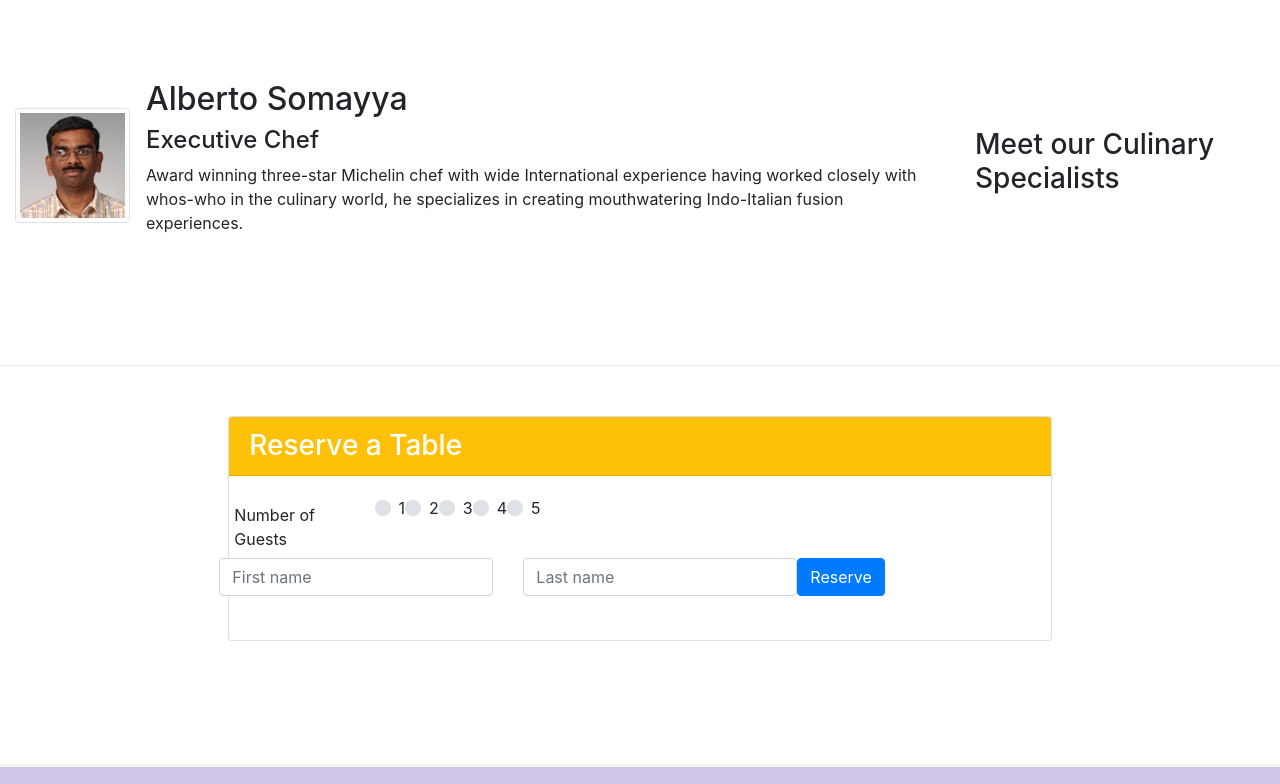
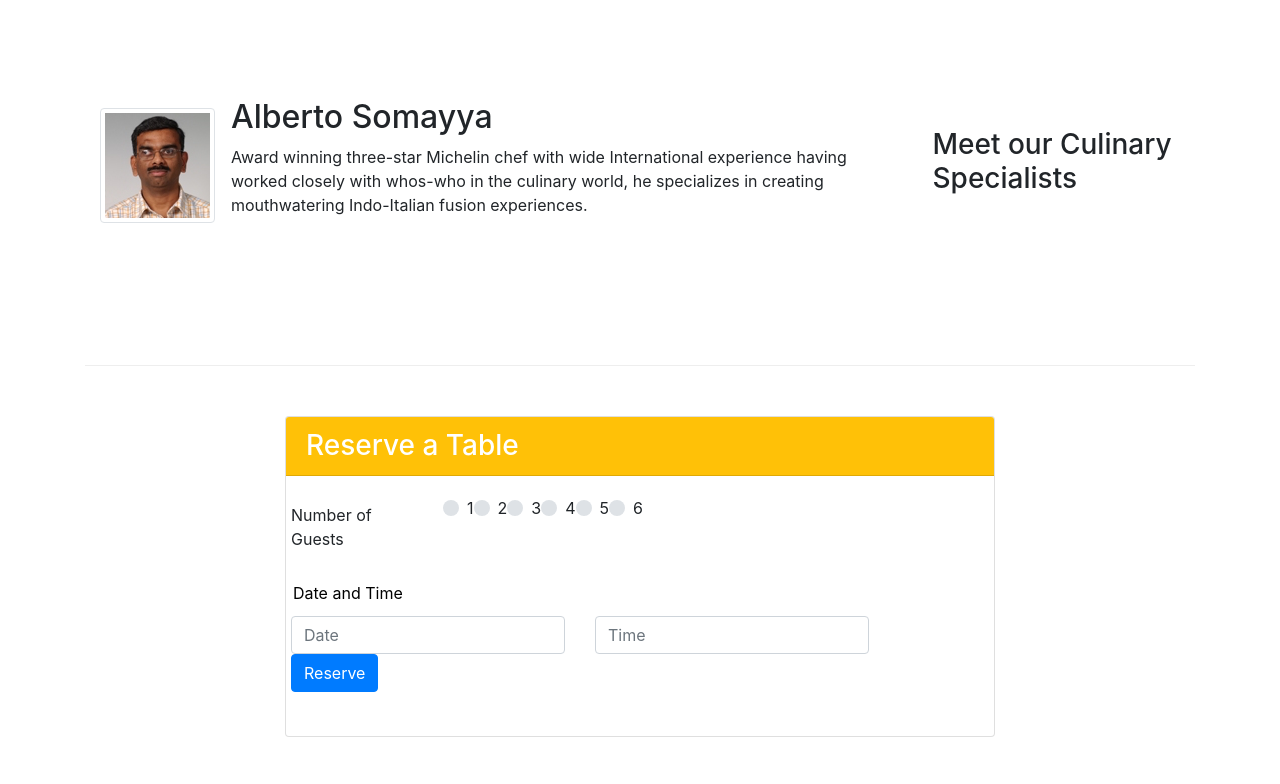
Before and after one commit to JCoulter85/Confusion, a website: page index.html in a window 1280 px wide. Shown: the part 1200-1984 px from the top of the page. Drawn offline with nearby package versions, Linux system fonts and the light colour scheme.

Commit message:
Project 2 Ready

```diff
--- a/index.html
+++ b/index.html
@@ -106,8 +106,9 @@
         </div>
     </div>
 
+    <div class="container">
         <div class="row row-content align-items-center">
-        <div class="col-12 col-sm-4 col-md-3">
+            <div class="col-12 col-sm-4 order-sm-last col-md-3">
                 <h3>Meet our Culinary Specialists</h3>
             </div>
             <div class="col col-sm order-sm-first col-md">
@@ -115,13 +116,10 @@
                     <img class="d-flex mr-3 img-thumbnail align-self-center" src="img/alberto.png" alt="Alberto Somayya">
                     <div class="media-body">
                         <h2 class="mt-0">Alberto Somayya</h2>
-                    <h4>Executive Chef</h4>
                         <p class="d-none d-sm-block">Award winning three-star Michelin chef with wide International experience having worked closely with
-                        whos-who in the culinary world, he specializes in creating mouthwatering Indo-Italian fusion experiences.
+                            whos-who in the culinary world, he specializes in creating mouthwatering Indo-Italian fusion
+                            experiences.
                         </p>
-
-                </div>
-            </div>
                     </div>
                 </div>
             </div>
@@ -134,9 +132,9 @@
                     <div class="card-body">
                         <dl class="row">
                             <form>
-                            <div class="row">
-                                <label for="inputEmail3" class="col-sm-2 col-form-label">Number of Guests</label>
-                                <div class="col-sm-10">
+                                <div class="row form-group">
+                                    <label for="inputEmail3" class="col-sm-3 col-form-label">Number of Guests</label>
+                                    <div class="col-sm-6">
                                         <div class="custom-control custom-radio custom-control-inline">
                                             <input type="radio" id="customRadioInline1" name="customRadioInline1" class="custom-control-input">
                                             <label class="custom-control-label" for="customRadioInline1">1</label>
@@ -152,6 +150,11 @@
                                                         <div class="custom-control custom-radio custom-control-inline">
                                                             <input type="radio" id="customRadioInline5" name="customRadioInline1" class="custom-control-input">
                                                             <label class="custom-control-label" for="customRadioInline5">5</label>
+                                                            <div class="custom-control custom-radio custom-control-inline">
+                                                                <input type="radio" id="customRadioInline6" name="customRadioInline1" class="custom-control-input">
+                                                                <label class="custom-control-label" for="customRadioInline6">6</label>
+                                                            </div>
+                                                        </div>
                                                     </div>
                                                 </div>
                                             </div>
@@ -159,19 +162,26 @@
                                     </div>
                                 </div>
 
-
-                                <form>
+                                <div class="row">
+                                    <div class="col col-sm order-sm-first">
+                                        <form class="form-inline">
+                                            <div class="form-group mb-1">
+                                                <label for="staticEmail2" class="sr-only">Date and Time</label>
+                                                <input type="text" readonly class="form-control-plaintext" id="staticEmail2" value="Date and Time">
+                                            </div>
+                                    </div>
+                                </div>
+                                <div class="row">
+                                    <div class="col col-sm order-sm-first">
+                                        <input type="text" class="form-control" placeholder="Date">
+                                    </div>
+                                    <div class="col col-sm order-sm-first">
+                                        <input type="text" class="form-control" placeholder="Time">
+                                    </div>
+                                </div>
                                 <div class="row">
                                     <div class="col">
-                                            <input type="text" class="form-control" placeholder="First name">
-                                        </div>
-                                        <div class="col">
-                                            <input type="text" class="form-control" placeholder="Last name">
-                                        </div>
-                                    </div>
-                                </form>
                                         <button type="Reserve" class="btn btn-primary mb-2">Reserve</button>
-                            </div>
                                     </div>
                                 </div>
                                 </form>
```
Lines whose indentation alone changed are shown as unchanged.
